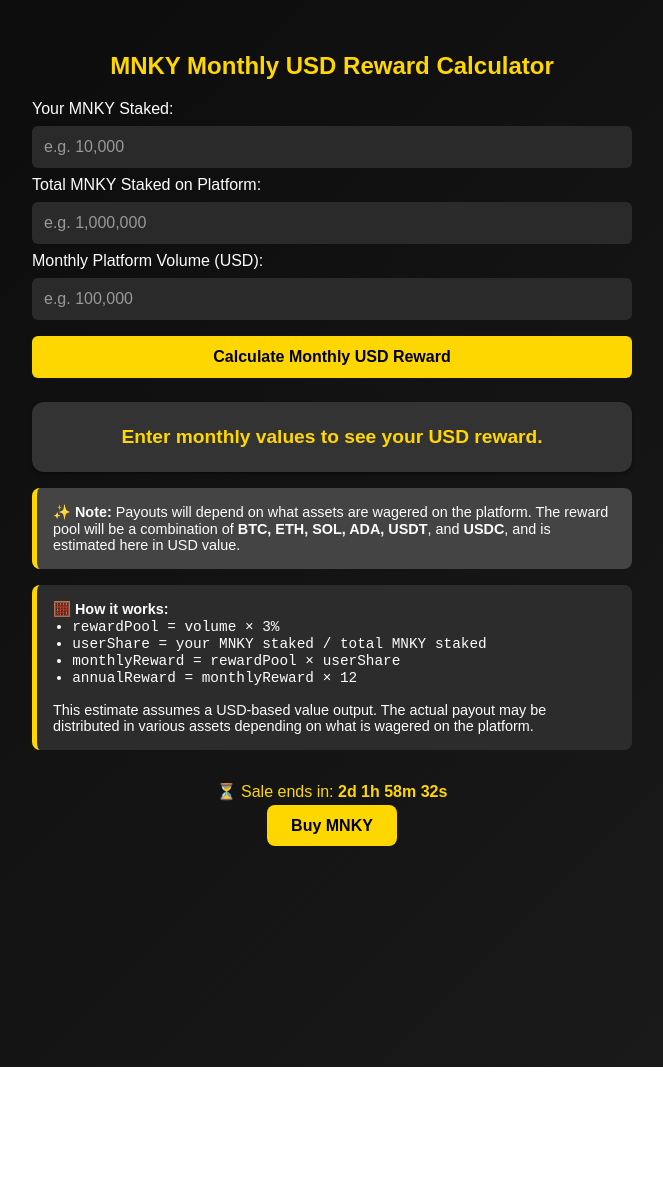
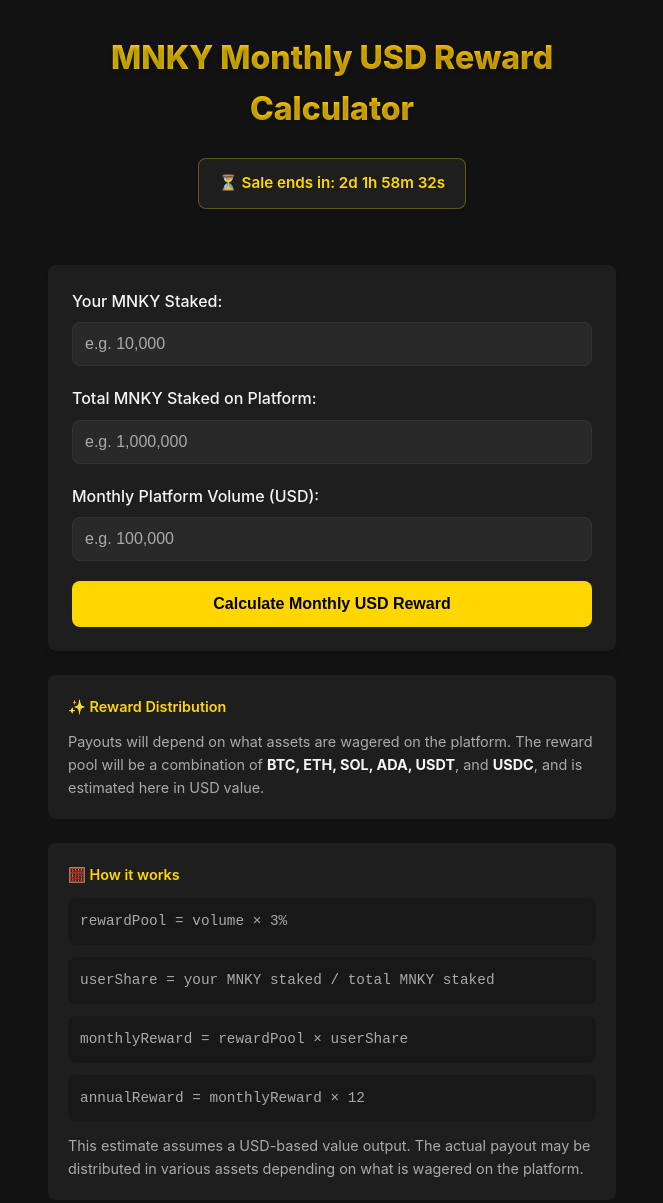
Before and after one commit to Atticus84/mnky-calculator, a plain HTML site: page index.html in a window 1280 px wide. Shown: the top 1203 px of the page, without its empty margins (308-971 px from the left). Before the commit the page ends 1067 px from the top, so only its background shows below. Drawn offline with Linux system fonts and the light colour scheme.

Commit message:
enhanced ui

```diff
--- a/index.html
+++ b/index.html
@@ -13,86 +13,284 @@
   <meta charset="UTF-8">
   <title>MNKY Monthly USD Reward Calculator</title>
   <style>
+  :root {
+    --primary: #FFD700;
+    --primary-dark: #e6c200;
+    --primary-light: rgba(255, 215, 0, 0.1);
+    --background: #121212;
+    --card: #1e1e1e;
+    --card-dark: #181818;
+    --text: #f5f5f5;
+    --text-secondary: #aaaaaa;
+    --border-radius: 8px;
+    --success: #4CAF50;
+  }
+
+  * {
+    box-sizing: border-box;
+    margin: 0;
+    padding: 0;
+  }
+
   body {
+    font-family: 'Inter', -apple-system, BlinkMacSystemFont, sans-serif;
+    background-color: var(--background);
+    color: var(--text);
+    line-height: 1.6;
+    padding: 2rem 1rem;
+    max-width: 600px;
+    margin: 0 auto;
+  }
+
+  .header {
+    text-align: center;
+    margin-bottom: 2rem;
+  }
+
+  h2 {
+    color: var(--primary);
+    font-weight: 800;
+    font-size: 2rem;
+    margin-bottom: 0.75rem;
+    text-shadow: 0 2px 4px rgba(0, 0, 0, 0.3);
+    background: linear-gradient(to right, #FFD700, #FFC107);
+    -webkit-background-clip: text;
+    -webkit-text-fill-color: transparent;
+    background-clip: text;
+    display: inline-block;
+  }
+
+  .countdown {
+    background-color: var(--card);
+    color: var(--primary);
+    padding: 0.75rem 1.25rem;
+    border-radius: var(--border-radius);
+    margin: 0.75rem auto 1.5rem;
+    text-align: center;
+    font-weight: 600;
+    box-shadow: 0 2px 4px rgba(0, 0, 0, 0.2);
+    display: inline-block;
+    font-size: 0.95rem;
+    cursor: pointer;
+    transition: all 0.2s ease;
+    text-decoration: none;
+    border: 1px solid rgba(255, 215, 0, 0.3);
+  }
+
+  .countdown:hover {
+    background-color: rgba(255, 215, 0, 0.1);
+    transform: translateY(-1px);
+    box-shadow: 0 4px 8px rgba(0, 0, 0, 0.3);
+  }
+
+  .countdown:active {
+    transform: translateY(1px);
+    box-shadow: 0 1px 2px rgba(0, 0, 0, 0.2);
+  }
+
+  .calculator {
+    background-color: var(--card);
+    border-radius: var(--border-radius);
+    padding: 1.5rem;
+    margin-bottom: 0;
+    box-shadow: 0 4px 6px rgba(0, 0, 0, 0.1);
+  }
+
+  label {
+    display: block;
+    margin-bottom: 0.5rem;
+    font-weight: 500;
+  }
+
+  input {
     width: 100%;
+    padding: 0.75rem;
+    margin-bottom: 1.25rem;
+    border-radius: var(--border-radius);
+    border: 1px solid #333;
+    background-color: rgba(255, 255, 255, 0.05);
+    color: var(--text);
+    font-size: 1rem;
+    transition: border-color 0.2s, box-shadow 0.2s;
+  }
+
+  input:focus {
+    outline: none;
+    border-color: var(--primary);
+    box-shadow: 0 0 0 2px rgba(255, 215, 0, 0.2);
+  }
+
+  input::placeholder {
+    color: var(--text-secondary);
+  }
+
+  button {
+    width: 100%;
+    padding: 0.85rem;
+    background-color: var(--primary);
+    color: #000;
+    border: none;
+    border-radius: var(--border-radius);
+    font-weight: 600;
+    font-size: 1rem;
+    cursor: pointer;
+    transition: background-color 0.2s, transform 0.1s;
+  }
+
+  button:hover {
+    background-color: var(--primary-dark);
+  }
+
+  button:active {
+    transform: translateY(1px);
+  }
+
+  .result-container {
+    margin: 1.5rem 0 0 0;
+    display: none;
+  }
+
+  .result-container.visible {
+    display: block;
+    animation: fadeIn 0.5s ease forwards;
+  }
+
+  @keyframes fadeIn {
+    from {
+      opacity: 0;
+      transform: translateY(10px);
+    }
+    to {
+      opacity: 1;
+      transform: translateY(0);
+    }
+  }
+
+  .result {
+    background-color: var(--card);
+    border-radius: var(--border-radius);
+    overflow: hidden;
+    box-shadow: 0 4px 12px rgba(0, 0, 0, 0.15);
+  }
+
+  .result-header {
+    background-color: var(--card-dark);
+    padding: 1rem;
+    text-align: center;
+    border-bottom: 1px solid rgba(255, 255, 255, 0.1);
+  }
+
+  .result-header p {
+    margin: 0;
+    color: var(--text-secondary);
+    font-size: 0.9rem;
+  }
+
+  .result-content {
     padding: 1.5rem;
-      margin: 0 auto;
-      font-family: Arial, sans-serif;
-      padding: 2rem;
-      max-width: 600px;
-      margin: auto;
-      background: linear-gradient(135deg, #0a0a0a, #1c1c1c);
-      color: #fdfdfd;
+    display: flex;
+    flex-direction: column;
+    gap: 1.5rem;
   }
+
+  .reward-item {
+    display: flex;
+    justify-content: space-between;
+    align-items: center;
+  }
+
+  .reward-label {
+    font-weight: 500;
+    color: var(--text-secondary);
+  }
+
+  .reward-value {
+    font-size: 1.5rem;
+    font-weight: 700;
+    color: var(--success);
+    text-shadow: 0 1px 2px rgba(0, 0, 0, 0.2);
+    font-family: 'Inter', monospace;
+  }
+
+  .note {
+    background-color: rgba(255, 255, 255, 0.05);
+    border-radius: var(--border-radius);
+    padding: 1.25rem;
+    margin-top: 1.5rem;
+    margin-bottom: 1.5rem;
+    font-size: 0.9rem;
+    color: var(--text-secondary);
+  }
+
+  .note strong {
+    color: var(--text);
+  }
+
+  .note-title {
+    display: flex;
+    align-items: center;
+    gap: 0.5rem;
+    margin-bottom: 0.75rem;
+    color: var(--primary);
+    font-weight: 600;
+  }
+
+  .formula {
+    background-color: rgba(0, 0, 0, 0.2);
+    padding: 0.75rem;
+    border-radius: var(--border-radius);
+    margin: 0.75rem 0;
+    font-family: monospace;
+    font-size: 0.9rem;
+  }
+
+  .socials {
+    margin-top: 3rem;
+    text-align: center;
+    color: var(--text-secondary);
+  }
+
+  .socials a {
+    color: var(--primary);
+    text-decoration: none;
+    margin: 0 0.5rem;
+    transition: opacity 0.2s;
+  }
+
+  .socials a:hover {
+    opacity: 0.8;
+  }
+
   @media (max-width: 600px) {
+    body {
+      padding: 1.5rem 1rem;
+    }
+
     h2 {
       font-size: 1.5rem;
     }
-    input, button {
-      font-size: 1rem;
-      padding: 0.65rem;
-    }
-    .result {
-      font-size: 1rem;
-    }
+
+    .calculator {
+      padding: 1.25rem;
     }
 
-    h2 {
-      text-align: center;
-      color: #FFD700;
+    .reward-value {
+      font-size: 1.25rem;
     }
-    input, button {
-      width: 100%;
-      max-width: 100%;
-      box-sizing: border-box;
-      padding: 0.75rem;
-      margin: 0.5rem 0;
-      font-size: 1rem;
-      border-radius: 6px;
-      border: none;
-    }
-    input {
-      background-color: #2a2a2a;
-      color: #fdfdfd;
-    }
-    input::placeholder {
-      color: #999;
-    }
-    button {
-      background-color: #FFD700;
-      color: #000;
-      font-weight: bold;
-      cursor: pointer;
-      transition: background-color 0.3s ease;
-    }
-    button:hover {
-      background-color: #e6c200;
-    }
-    .result {
-      font-weight: bold;
-      margin-top: 1rem;
-      background: #333;
-      color: #FFD700;
-      padding: 1.5rem;
-      border-radius: 12px;
-      text-align: center;
-      font-size: 1.2rem;
-      box-shadow: 0 2px 4px rgba(0,0,0,0.4);
-    }
-    .note {
-      font-size: 0.9rem;
-      margin-top: 1rem;
-      color: #fdfdfd;
-      background: #444;
-      padding: 1rem;
-      border-left: 5px solid #FFD700;
-      border-radius: 8px;
   }
 </style>
 </head>
 <body>
+  <div class="header">
     <h2>MNKY Monthly USD Reward Calculator</h2>
+    <a href="https://minswap.org/launch-bowl/ido/e3b5e7f0d17aa1ec94ce3c16a6a179faaf954b3669d3384d81ac6c5306d6100f30"
+       onclick="gtag('event', 'buy_mnky_click', { event_category: 'engagement', event_label: 'Countdown CTA' })"
+       target="_blank"
+       id="countdown"
+       class="countdown"></a>
+  </div>
 
+  <div class="calculator">
     <label for="userStake">Your MNKY Staked:</label>
     <input type="text" id="userStake" placeholder="e.g. 10,000" oninput="formatNumber(this)">
 
@@ -103,23 +301,47 @@
     <input type="text" id="volume" placeholder="e.g. 100,000" oninput="formatNumber(this)">
 
     <button onclick="calculateReward()">Calculate Monthly USD Reward</button>
+  </div>
 
-  <div class="result" id="result">Enter monthly values to see your USD reward.</div>
+  <div id="result-container" class="result-container">
+    <div class="result">
+      <div class="result-header">
+        <p>Based on your inputs, here are your estimated rewards:</p>
+      </div>
+      <div class="result-content">
+        <div class="reward-item">
+          <div class="reward-label">Monthly Reward:</div>
+          <div id="monthly-reward" class="reward-value">$0.00</div>
+        </div>
+        <div class="reward-item">
+          <div class="reward-label">Annual Reward:</div>
+          <div id="annual-reward" class="reward-value">$0.00</div>
+        </div>
+      </div>
+    </div>
+  </div>
 
   <div class="note">
-    ✨ <strong>Note:</strong> Payouts will depend on what assets are wagered on the platform. The reward pool will be a combination of <strong>BTC, ETH, SOL, ADA, USDT</strong>, and <strong>USDC</strong>, and is estimated here in USD value.
+    <div class="note-title">✨ Reward Distribution</div>
+    <p>Payouts will depend on what assets are wagered on the platform. The reward pool will be a combination of <strong>BTC, ETH, SOL, ADA, USDT</strong>, and <strong>USDC</strong>, and is estimated here in USD value.</p>
   </div>
 
-  <div class="note" style="margin-top: 1rem; background: #2c2c2c; border-left: 5px solid #FFD700;">
-    🧮 <strong>How it works:</strong><br>
-    <ul style="padding-left: 1.2rem; margin: 0;">
-      <li><code>rewardPool = volume × 3%</code></li>
-      <li><code>userShare = your MNKY staked / total MNKY staked</code></li>
-      <li><code>monthlyReward = rewardPool × userShare</code></li>
-      <li><code>annualReward = monthlyReward × 12</code></li>
-    </ul>
-    <br>
-    This estimate assumes a USD-based value output. The actual payout may be distributed in various assets depending on what is wagered on the platform.
+  <div class="note">
+    <div class="note-title">🧮 How it works</div>
+    <div class="formula">rewardPool = volume × 3%</div>
+    <div class="formula">userShare = your MNKY staked / total MNKY staked</div>
+    <div class="formula">monthlyReward = rewardPool × userShare</div>
+    <div class="formula">annualReward = monthlyReward × 12</div>
+    <p>This estimate assumes a USD-based value output. The actual payout may be distributed in various assets depending on what is wagered on the platform.</p>
+  </div>
+
+  <div class="socials">
+    <p><strong>Connect with us</strong></p>
+    <p>
+      <a href="https://www.bananaclip.io/" target="_blank">Website</a> |
+      <a href="https://discord.gg/JBZRqqKQCb" target="_blank">Discord</a> |
+      <a href="https://x.com/BananaClipGame" target="_blank">X (Twitter)</a>
+    </p>
   </div>
 
   <script>
@@ -135,13 +357,18 @@
       el.value = parts.join('.');
     }
 
+    function formatCurrency(value) {
+      return '$' + value.toFixed(2).replace(/\B(?=(\d{3})+(?!\d))/g, ',');
+    }
+
     function calculateReward() {
       const volume = parseFormattedNumber(document.getElementById("volume").value);
       let userStake = parseFormattedNumber(document.getElementById("userStake").value);
       let totalStake = parseFormattedNumber(document.getElementById("totalStake").value);
+      const resultContainer = document.getElementById("result-container");
 
       if (isNaN(volume) || isNaN(userStake) || isNaN(totalStake) || totalStake === 0) {
-        document.getElementById("result").innerText = "Please enter valid numbers and ensure total MNKY staked is not zero.";
+        alert("Please enter valid numbers and ensure total MNKY staked is not zero.");
         return;
       }
 
@@ -150,17 +377,13 @@
       const monthlyReward = rewardPoolUSD * userShare;
       const annualReward = monthlyReward * 12;
 
-      document.getElementById("result").innerHTML =
-        `Based on this month's volume, you will earn approximately $${monthlyReward.toFixed(2)} per month and $${annualReward.toFixed(2)} per year.`;
+      document.getElementById("monthly-reward").textContent = formatCurrency(monthlyReward);
+      document.getElementById("annual-reward").textContent = formatCurrency(annualReward);
+
+      // Show the result with animation
+      resultContainer.classList.add("visible");
     }
-  </script>
 
-  <div style="text-align: center; margin-top: 2rem;">
-    <div id="countdown" style="font-size: 1rem; color: #FFD700; margin-bottom: 1rem;"></div>
-    <a href="https://minswap.org/launch-bowl/ido/e3b5e7f0d17aa1ec94ce3c16a6a179faaf954b3669d3384d81ac6c5306d6100f30" onclick="gtag('event', 'buy_mnky_click', { event_category: 'engagement', event_label: 'Buy MNKY Button' })" target="_blank" style="background-color: #FFD700; color: #000; text-decoration: none; font-weight: bold; padding: 0.75rem 1.5rem; border-radius: 8px;">Buy MNKY</a>
-  </div>
-  <div style="height: 25vh;"></div>
-<script>
     // Countdown timer to April 15, 2025 18:00 GMT+2
     const countdownElement = document.getElementById("countdown");
     const saleEnd = new Date("2025-04-15T16:00:00Z").getTime(); // GMT+2 is 2 hours ahead of UTC
@@ -170,7 +393,7 @@
       const distance = saleEnd - now;
 
       if (distance <= 0) {
-        countdownElement.innerHTML = "🚨 MNKY Sale has ended.";
+        countdownElement.innerHTML = "🚨 Sale ended";
         return;
       }
 
@@ -179,7 +402,7 @@
       const minutes = Math.floor((distance % (1000 * 60 * 60)) / (1000 * 60));
       const seconds = Math.floor((distance % (1000 * 60)) / 1000);
 
-      countdownElement.innerHTML = `⏳ Sale ends in: <strong>${days}d ${hours}h ${minutes}m ${seconds}s</strong>`;
+      countdownElement.innerHTML = `⏳ Sale ends in: ${days}d ${hours}h ${minutes}m ${seconds}s`;
     }
 
     updateCountdown();
```
Lines whose indentation alone changed are shown as unchanged.
